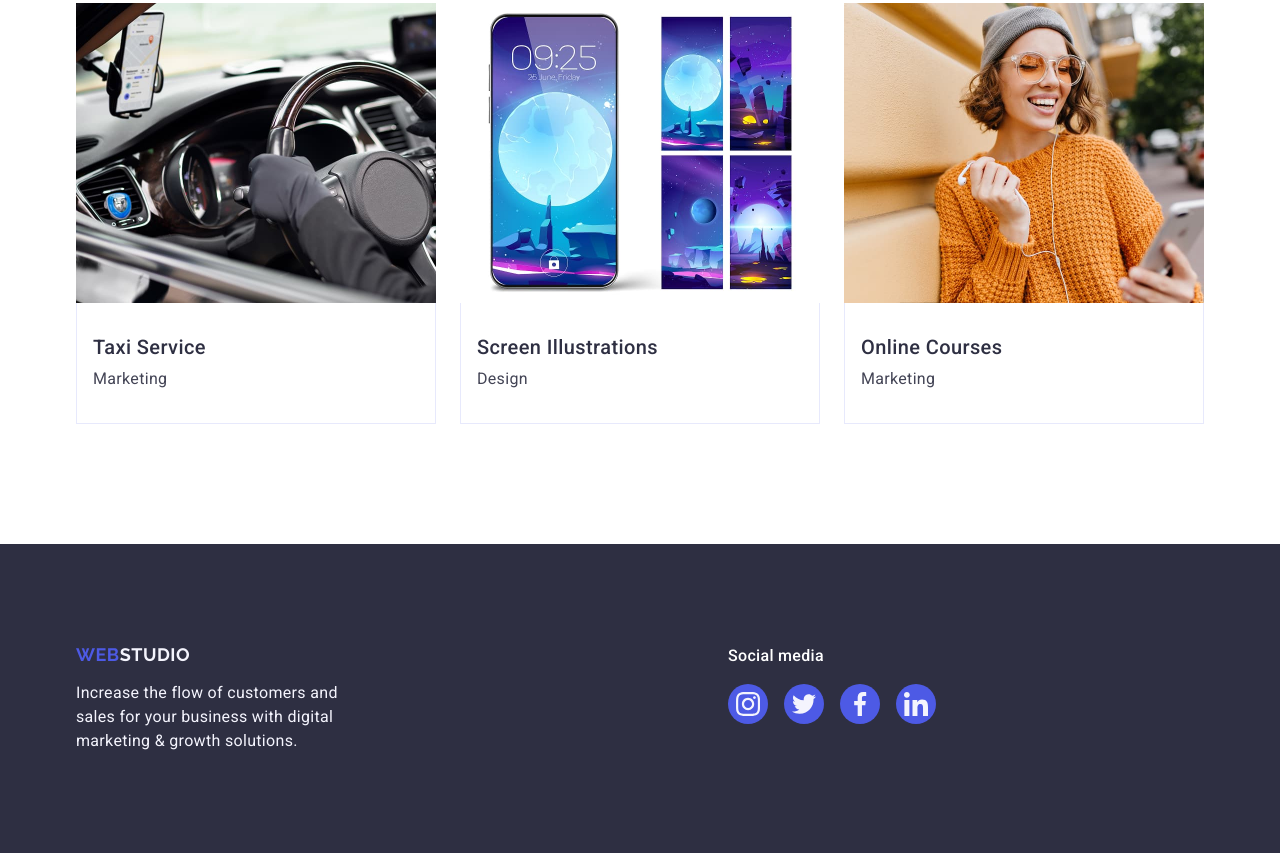
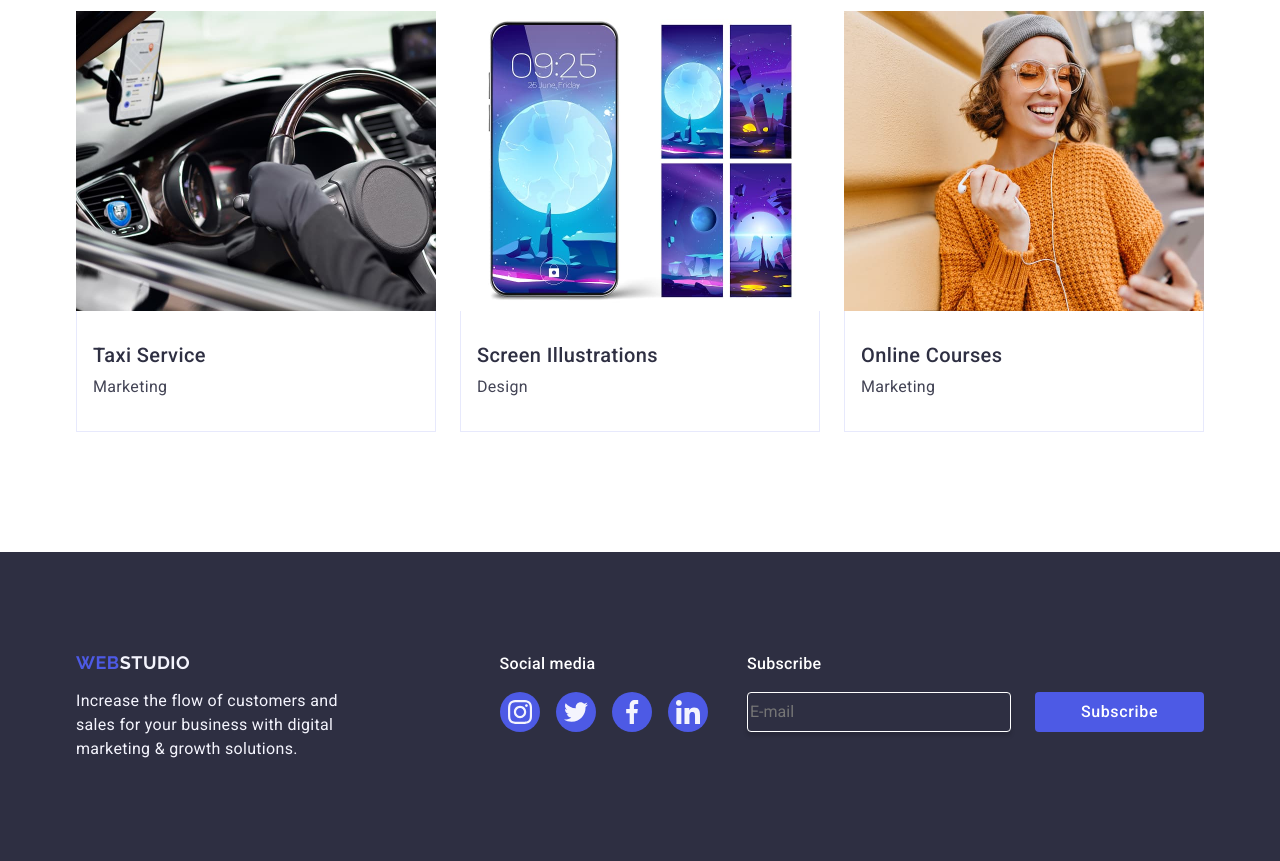
Before and after one commit to viktoriiapopel/goit-markup-hw-05, a plain HTML site: page index.html in a window 1280 px wide. Shown: the part 2607-3468 px from the top of the page. Drawn offline with nearby package versions, Linux system fonts and the light colour scheme.

Commit message:
fix footer email

```diff
--- a/css/styles.css
+++ b/css/styles.css
@@ -330,6 +330,7 @@ margin-bottom: 8px;
     line-height: 1.5;
     color: var(--slate);
     text-align: center;
+    margin-bottom: 8px;
  }
  .app-social {
 
@@ -533,3 +534,34 @@ margin-bottom: 8px;
  .social-link-icon {
    fill: #f4f4fd;
  }
+
+ .enter_email{
+   display: flex;
+      align-items: center;
+      justify-content: center;
+ }
+
+ .footer-input-email {
+   border: 1px solid #fff;
+      border-radius: 4px;
+      width: 264px;
+      height: 40px;
+      box-shadow: 0 4px 4px 0 rgba(0, 0, 0, 0.15);
+      background-color: transparent;
+      outline: none;
+      margin-right: 24px;
+      color: #fff;
+ }
+
+ .button-footer {
+   display: flex;
+      align-items: center;
+      justify-content: center;
+      flex-direction: row;
+      gap: 16px;
+      border-radius: 4px;
+      padding: 8px 24px;
+      width: 165px;
+      height: 40px;
+      background: #4d5ae5;
+ }
--- a/index.html
+++ b/index.html
@@ -484,6 +484,20 @@
             </li>
           </ul>
         </div>
+        <form name="subscribe_form">
+          <p class="footer-social-text">Subscribe</p>
+          <div class="enter_email">
+            <input
+              class="footer-input-email"
+              placeholder="E-mail"
+              type="email"
+              name="subscribe_mail"
+            />
+            <button type="submit" class="button button-footer">
+              Subscribe
+            </button>
+          </div>
+        </form>
       </div>
     </footer>
   </body>
```
